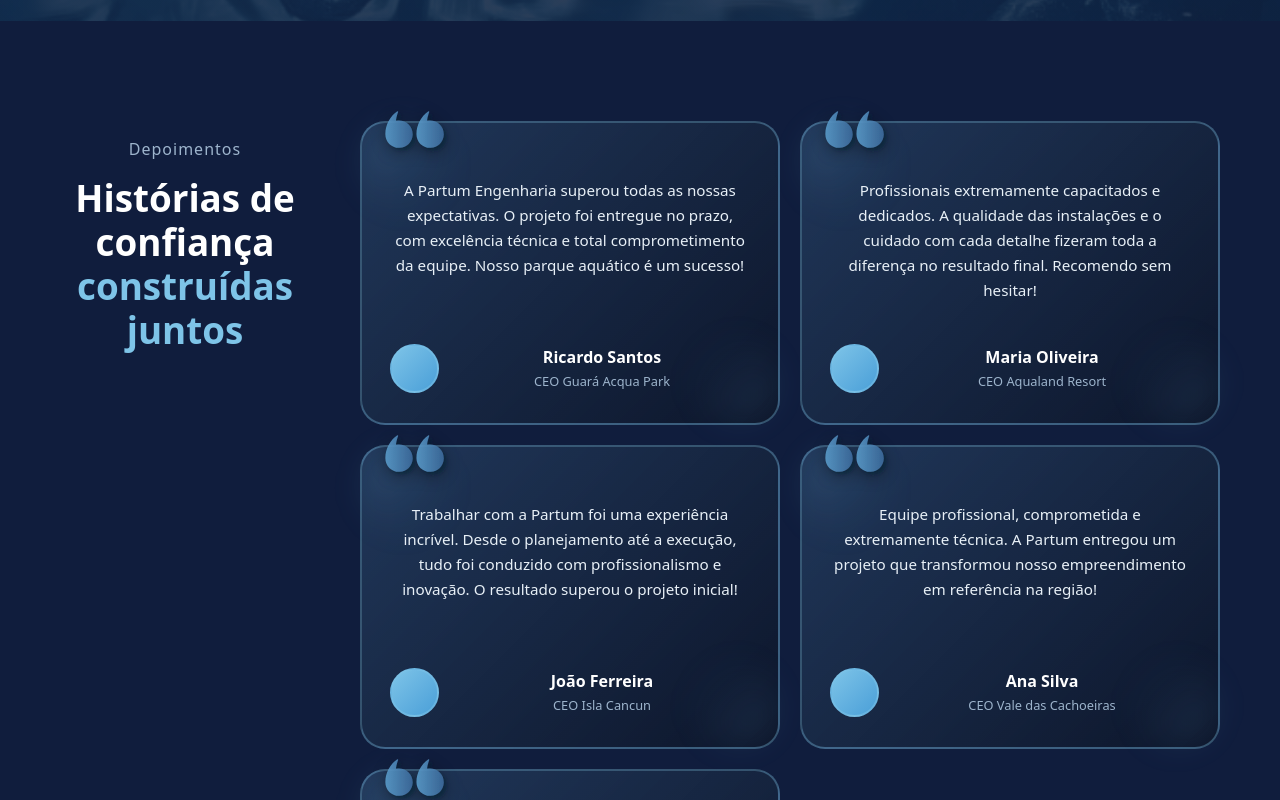
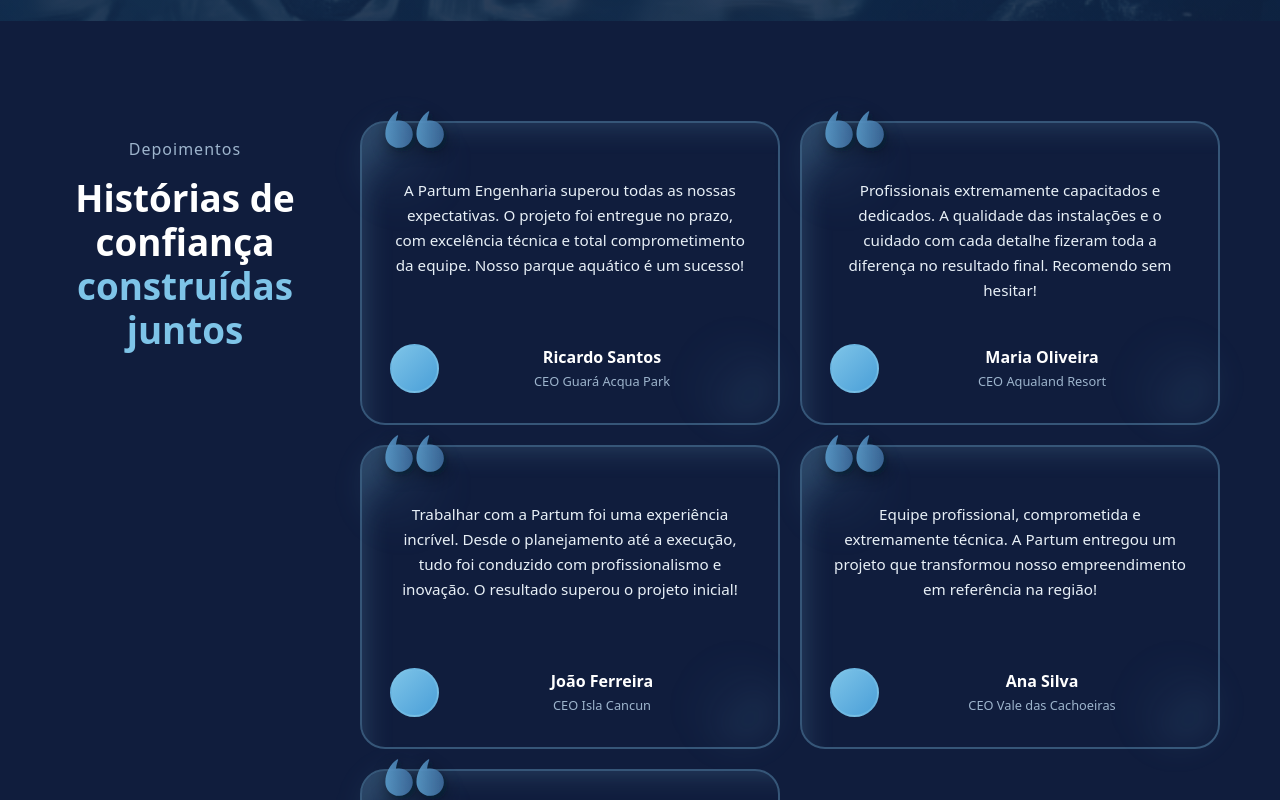
Before and after one commit to Dreams-Consult/partum-engenharia, a React (Vite) app: page / in a window 1280 px wide. Shown: the part 2440-3240 px from the top of the page. Built offline with nearby package versions, Linux system fonts and the light colour scheme.

Commit message:
Ajustes no box-shadow dos cards de testemunhas

```diff
--- a/src/components/QuoteCard/index.css
+++ b/src/components/QuoteCard/index.css
@@ -1,5 +1,4 @@
 .quote-card {
-  background: linear-gradient(135deg, rgba(58, 96, 134, 0.4) 0%, #0D162B 100%);
   border: 2px solid rgba(126, 196, 232, 0.35);
   border-radius: 25px;
   padding: 30px 28px;
@@ -10,6 +9,13 @@
   position: relative;
   backdrop-filter: blur(10px);
   overflow: visible;
+  /* box-shadow:
+  inset -12px -12px 30px rgba(126, 196, 232, 0.25),
+  inset 12px  12px 30px rgba(126, 196, 232, 0.25); */
+
+  box-shadow:
+  inset 70px 70px 30px -70px rgba(126, 196, 232, 0.25),
+  inset 10px 0px 60px -70px rgba(126, 196, 232, 0.25);
 }
 
 .quote-card:hover {
```
